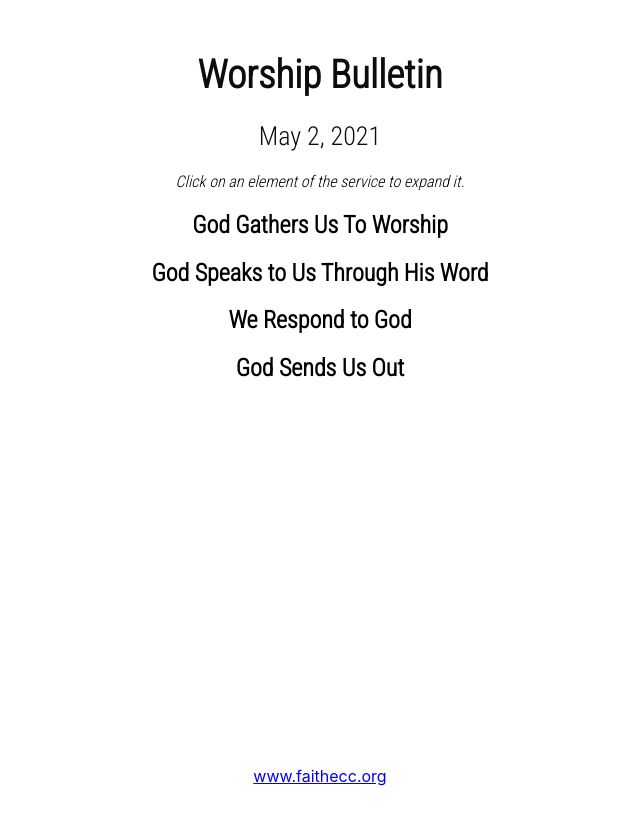
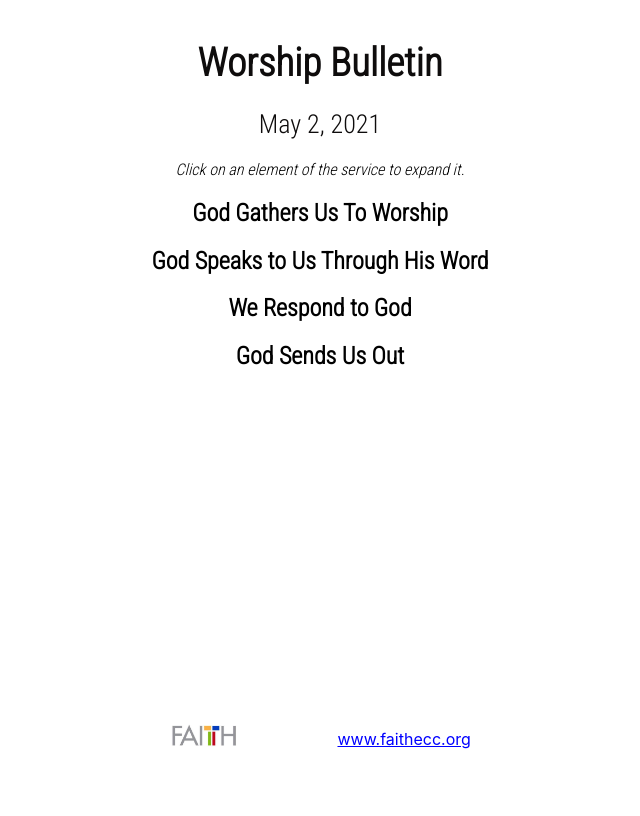
Before and after one commit to zzboncak/faith-covenant-bulletin, a React (Create React App) app: page / in a window 1280 px wide. Shown: the whole page, without its empty margins (320-960 px from the left). Built offline with nearby package versions, Linux system fonts and the light colour scheme.

Commit message:
added styling

```diff
--- a/src/App.css
+++ b/src/App.css
@@ -1,9 +1,15 @@
 .App {
   text-align: center;
   font-family: "Roboto Condensed", sans-serif;
-  padding: 20px;
   min-height: 97vh;
-  margin-bottom: -50px;
+  margin-bottom: -80px;
+  width: 400px;
+}
+
+@media only screen and (max-width: 400px) {
+  .App {
+    width: 90vw;
+  }
 }
 
 .App-header {
@@ -28,6 +34,12 @@
 
 footer,
 .push {
-  height: 50px;
+  height: 70px;
   text-align: center;
 }
+
+footer {
+  display: flex;
+  justify-content: space-around;
+  align-items: center;
+}
--- a/src/App.tsx
+++ b/src/App.tsx
@@ -2,8 +2,10 @@ import React from "react";
 import { Section } from "./components/section/Section";
 import "./App.css";
 import { may2Service } from "./may2Data";
+import logo from "./images/Faith-Logo-Sqaure-2.jpg";
 
 export const App: React.FC = () => {
+  const logoDimension = "70px;";
   return (
     <>
       <div className="App">
@@ -28,6 +30,12 @@ export const App: React.FC = () => {
         <div className="push"></div>
       </div>
       <footer>
+        <img
+          src={logo}
+          alt="Faith Covenant Church Logo"
+          height={logoDimension}
+          width={logoDimension}
+        />
         <a
           className="App-link"
           href="https://www.faithecc.org"
--- a/src/index.css
+++ b/src/index.css
@@ -5,6 +5,15 @@ body {
   -webkit-font-smoothing: antialiased;
   -moz-osx-font-smoothing: grayscale;
   -ms-overflow-style: none;
+  width: 90vw;
+  margin-left: 5vw;
+  max-width: 400px;
+}
+
+@media only screen and (min-width: 400px) {
+  body {
+    margin-left: calc(50vw - 200px);
+  }
 }
 
 body::-webkit-scrollbar {
@@ -14,7 +23,6 @@ body::-webkit-scrollbar {
 html,
 body {
   height: 100%;
-  margin: 0;
 }
 
 code {
```
Also changed, not shown: src/images/Faith-Logo-Sqaure-2.jpg (added).
